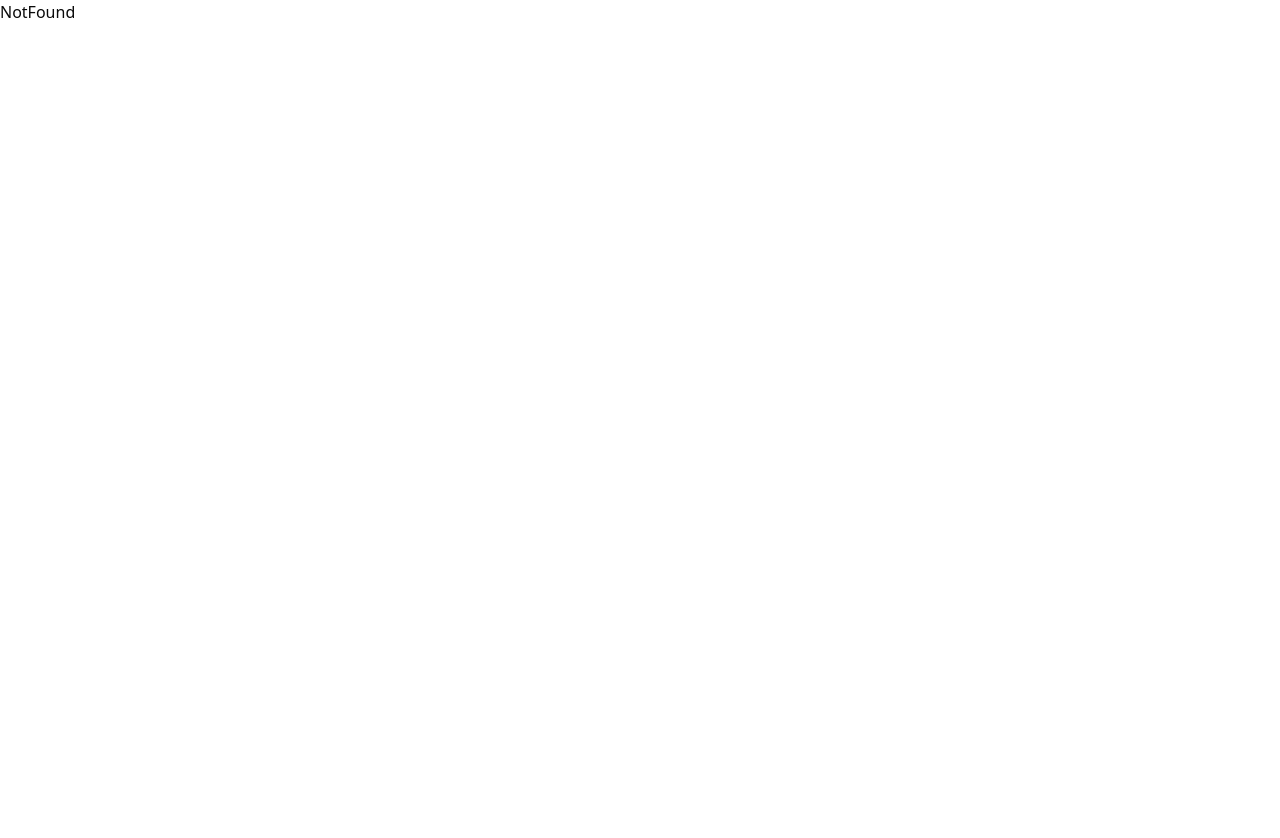
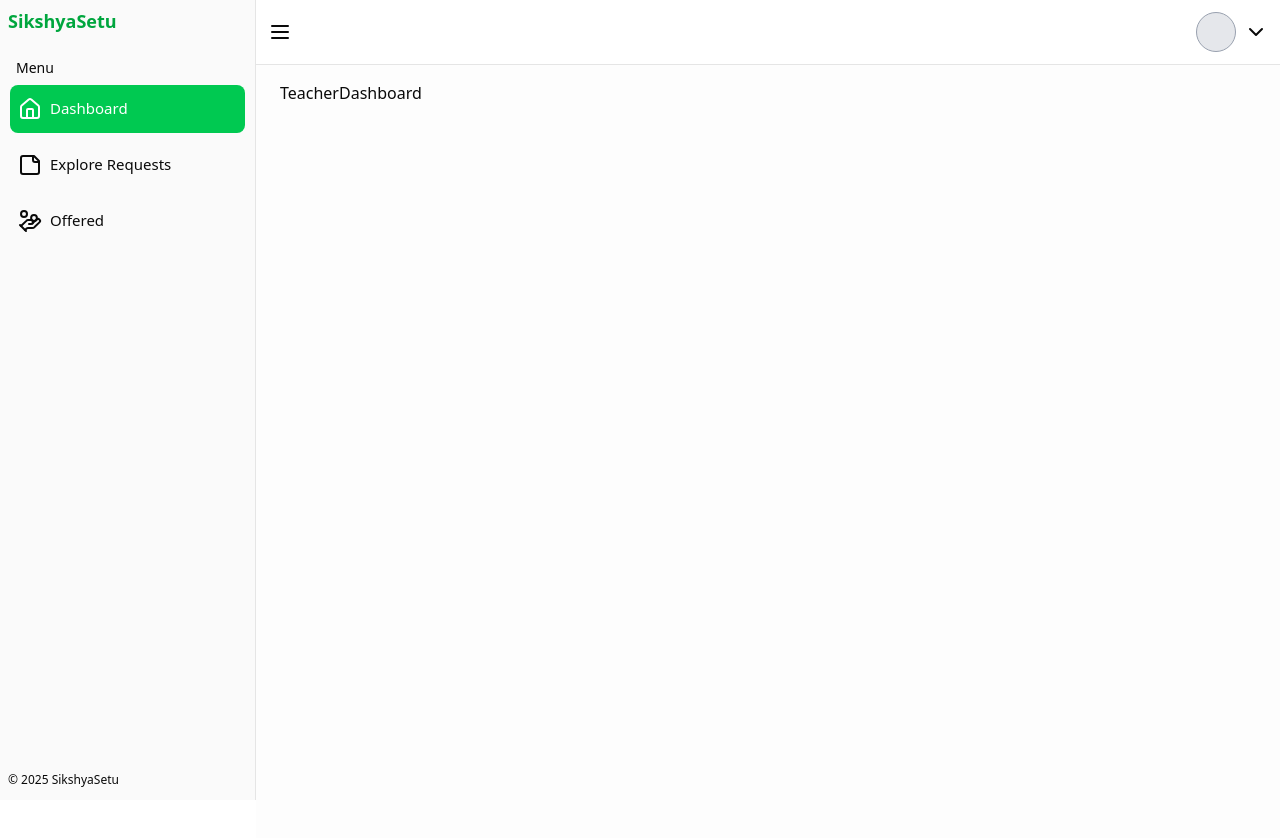
Before and after one commit to Ambiton-HackFest-2082/BitBytes, a React (Vite) app in the folder frontend/: page /teacher/dashboard in a window 1280 px wide. Shown: the top 838 px of the page. Before the commit the page ends 800 px from the top, so only its background shows below. Built offline with nearby package versions, Linux system fonts and the light colour scheme; the HTML template or start-up script is replaced by a standard one.

Commit message:
teacher route

```diff
--- a/frontend/src/App.jsx
+++ b/frontend/src/App.jsx
@@ -17,6 +17,8 @@ import Offers from "./pages/student/Offers";
 import Requests from "./pages/student/Requests";
 import { Toaster } from "sonner";
 import RequestDetails from "./pages/requestDetails";
+import TeacherLayout from "./layouts/TeacherLayout";
+import TeacherDashboard from "./pages/teacher/Dashboard";
 // import Offers from "./pages/student/Offers";
 
 const router = createBrowserRouter([
@@ -93,6 +95,20 @@ const router = createBrowserRouter([
           },
         ],
       },
+      {
+        path:"teacher",
+        element:<TeacherLayout />,
+        children:[
+          {
+            index:true,
+            element:<Navigate to={"dashboard"} replace />
+          },
+          {
+            path:"dashboard",
+            element:<TeacherDashboard />
+          }
+        ]
+      }
     ],
   },
 ]);
--- /dev/null
+++ b/frontend/src/layouts/TeacherLayout.jsx
@@ -0,0 +1,45 @@
+import CustomHeader from "@/components/CustomHeader";
+import AppSidebar from "@/components/CustomSidebar";
+import { SidebarProvider } from "@/components/ui/sidebar";
+import {
+  FilePlus2,
+  HandCoins,
+  House,
+  MessageSquareText,
+  StickyNote,
+} from "lucide-react";
+import { Outlet } from "react-router-dom";
+
+const items = [
+  {
+    title: "Dashboard",
+    url: "/teacher/dashboard",
+    icon: <House />,
+  },
+  {
+    title: "Explore Requests",
+    url: "/teacher/requests",
+    icon: <StickyNote />,
+  },
+  {
+    title: "Offered",
+    url: "/teacher/offered",
+    icon: <HandCoins />,
+  },
+];
+
+const TeacherLayout = () => {
+  return (
+    <SidebarProvider>
+      <AppSidebar items={items} />
+      <main className="w-full flex flex-col">
+        <CustomHeader />
+        <section className="px-6 py-4 bg-gray-100/20 h-screen">
+          <Outlet />
+        </section>
+      </main>
+    </SidebarProvider>
+  );
+};
+
+export default TeacherLayout;
--- /dev/null
+++ b/frontend/src/pages/teacher/Dashboard.jsx
@@ -0,0 +1,7 @@
+const TeacherDashboard = () => {
+  return (
+    <div>TeacherDashboard</div>
+  )
+}
+
+export default TeacherDashboard
```
